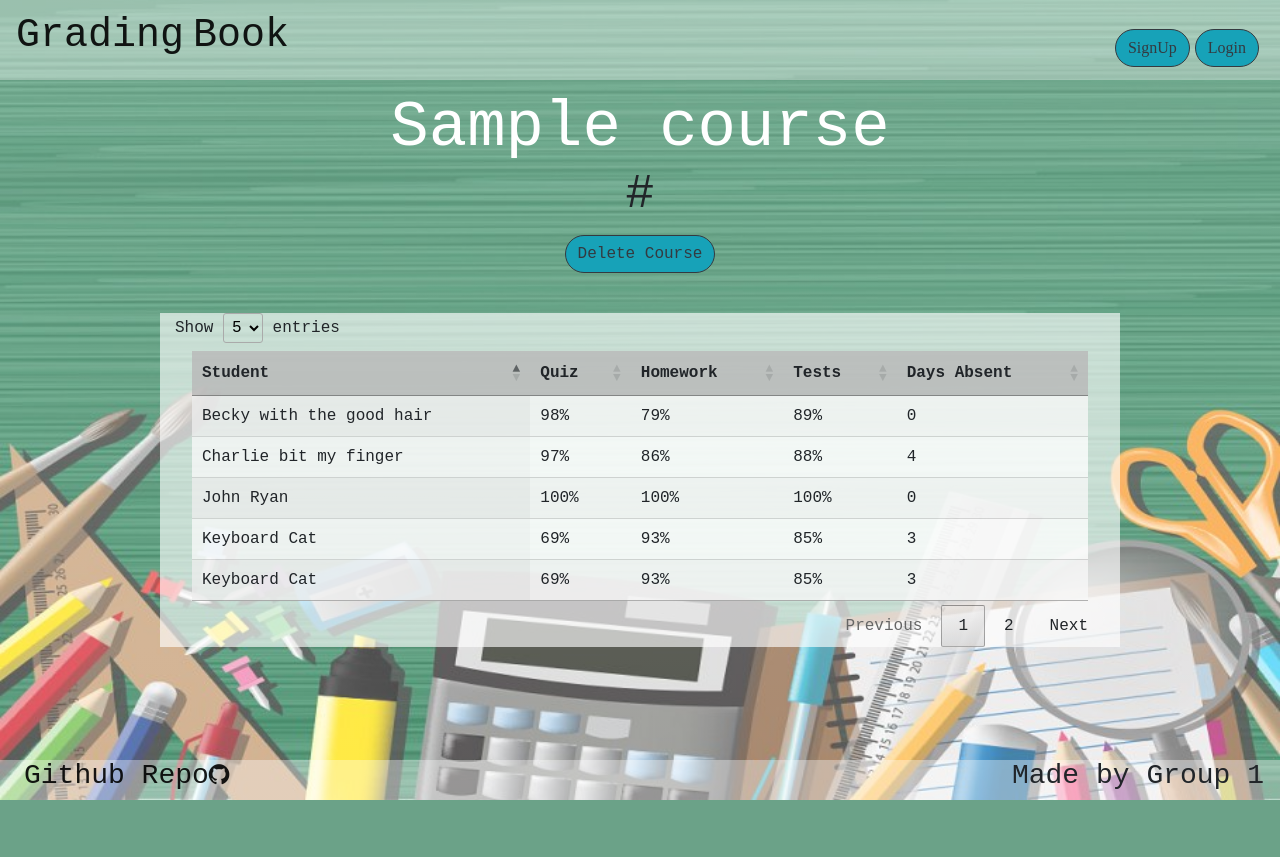
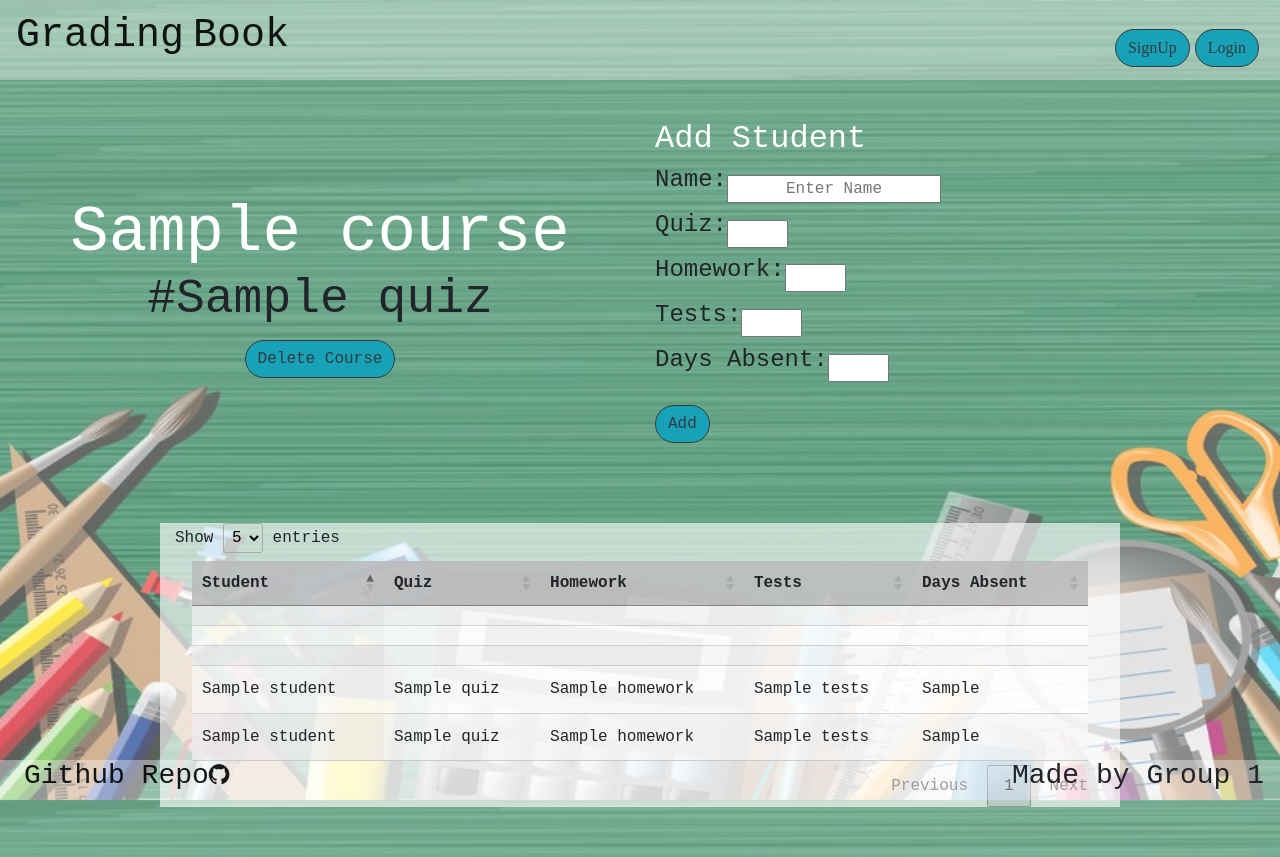
Before and after one commit to torreseam/Teachers-Grading-Book, a Node project: template views/singleclass.handlebars in a window 1280 px wide. Before the commit the page ends 800 px from the top, so only its background shows below. Run offline with Node 20 templates, Linux system fonts and the light colour scheme; the template is opened without the code that fills it: most values are stand-ins (such as "Sample title", 1, 10 or a date in 2020); some libraries are stand-ins or nearby versions.

Commit message:
students added to insomnia but not page

```diff
--- a/controllers/api/index.js
+++ b/controllers/api/index.js
@@ -2,8 +2,10 @@
 
 const userRoutes = require('./user-routes');
 const courseRoutes = require('./course-routes');
+const studentRoutes = require('./student-routers');
 
 router.use('/users', userRoutes);
 router.use('/courses', courseRoutes);
+router.use('/students', studentRoutes);
 
 module.exports = router;
--- a/controllers/index.js
+++ b/controllers/index.js
@@ -1,12 +1,11 @@
 const router = require('express').Router();
-const apiRoutes = require('./api');
 const homeRoutes = require('./home-routes.js');
 const createcourseRoutes = require('./create-routes');
 
+const apiRoutes = require('./api');
+
 router.use('/', homeRoutes);
-
 router.use('/api', apiRoutes);
-
 router.use('/createcourse', createcourseRoutes);
 
 
--- a/public/stylesheets/style.css
+++ b/public/stylesheets/style.css
@@ -144,3 +144,12 @@
     height: 2.5rem;            /* Footer height */
     background-color: rgba(255, 255, 255, 0.363);
   }
+
+  .input_add {
+    font-size: 1rem;
+    text-align-last: center;
+}
+
+  .input_number {
+      width: 10%;
+  }
--- a/views/partials/navbar.handlebars
+++ b/views/partials/navbar.handlebars
@@ -5,9 +5,6 @@
         <ul class="navbar-nav mr-auto">
             <li class="nav-item active">
                 <a class="nav-link" href="/createcourse"><h4>Create Course</h4></a>
-            </li>
-            <li class="nav-item active">
-                <a class="nav-link" href="#"><h4>Add Student</h4></a>
             </li>
         </ul>
         <span class="navbar-text">
--- a/views/singleclass.handlebars
+++ b/views/singleclass.handlebars
@@ -2,15 +2,43 @@
 
 {{> navbar }}
 
-<main role="main" class="d-flex flex-column justify-content-center align-items-center">
-  <p class="course-title">{{course.title}}</p>
-  <p class="course-url">{{course.course_url}}</p>
-  <button type="button" class="btn btn-outline-dark rounded-pill bg-info delete-course-btn">Delete Course</button>
+<main role="main" class="d-flex justify-content-center">
+  <div class="container signup-form d-flex flex-column justify-content-center align-items-center">
+    <p class="course-title">{{course.title}}</p>
+    <p class="course-url">{{course.course_url}}{{student.quiz}}</p>
+    <button type="button" class="btn btn-outline-dark rounded-pill bg-info delete-course-btn">Delete Course</button>
+  </div>
+  <form class="container signup-form d-flex flex-column justify-content-center">
+    <h2 style="color: white">Add Student</h2>
+    <div class="d-flex  flex-row align-items-center">
+        <label for="student-name"><h4>Name:</h4></label>
+        <input class="input_add" type="text" id="student-name" placeholder="Enter Name"/>
+    </div>
+    <div class="d-flex flex-row  align-items-center">
+        <label for="quiz"><h4>Quiz:</h4></label>
+        <input class="input_number" type="quiz" id="quiz"/>
+    </div>
+    <div class="d-flex flex-row  align-items-center">
+        <label for="homework"><h4>Homework:</h4></label>
+        <input class="input_number" type="homework" id="homework"/>
+    </div>
+    <div class="d-flex flex-row  align-items-center">
+        <label for="tests"><h4>Tests:</h4></label>
+        <input class="input_number" type="tests" id="tests"/>
+    </div>
+    <div class="d-flex flex-row align-items-center">
+        <label for="days-absent"><h4>Days Absent:</h4></label>
+        <input class="input_number" type="days-absent" id="days-absent"/>
+    </div>
+    <div>
+        <button class="btn btn-outline-dark rounded-pill bg-info" type="submit">Add</button>
+    </div>
+</form>
+  </div>
 </main>
 
 
-
-<div class="container" style="width:75vw; background-color: rgba(255, 255, 255, 0.637);">
+<div class="container" style="width:75vw; background-color: rgba(255, 255, 255, 0.637); margin-bottom: 50px">
   <table class="display" style="height: 25vh; width:70vw; background-color: rgba(255, 255, 255, 0.774);" >
     <thead style="background-color: rgba(0, 0, 0, 0.226);">
       <tr>
@@ -22,73 +50,18 @@
       </tr>
     </thead>
     <tbody>
+      {{#each this}}
       <tr>
-        <td>Becky with the good hair</td>
-        <td>98%</td>
-        <td>79%</td>
-        <td>89%</td>
-        <td>0</td>
+        <td>{{student.name}}</td>
+        <td>{{student.quiz}}</td>
+        <td>{{student.homework}}</td>
+        <td>{{student.tests}}</td>
+        <td>{{student.days_absent}}</td>
       </tr>
-      <tr>
-        <td>Linda, Linda Listen</td>
-        <td>57%</td>
-        <td>65%</td>
-        <td>75%</td>
-        <td>5</td>
-      </tr>
-      <tr>
-        <td>Charlie bit my finger</td>
-        <td>97%</td>
-        <td>86%</td>
-        <td>88%</td>
-        <td>4</td>
-      </tr>
-      <tr>
-        <td>John Ryan</td>
-        <td>100%</td>
-        <td>100%</td>
-        <td>100%</td>
-        <td>0</td>
-      </tr>
-      <tr>
-        <td>Keyboard Cat</td>
-        <td>69%</td>
-        <td>93%</td>
-        <td>85%</td>
-        <td>3</td>
-      </tr>
-      <tr>
-        <td>Keyboard Cat</td>
-        <td>69%</td>
-        <td>93%</td>
-        <td>85%</td>
-        <td>3</td>
-      </tr>
-      <tr>
-        <td>Keyboard Cat</td>
-        <td>69%</td>
-        <td>93%</td>
-        <td>85%</td>
-        <td>3</td>
-      </tr>
-      <tr>
-        <td>Keyboard Cat</td>
-        <td>69%</td>
-        <td>93%</td>
-        <td>85%</td>
-        <td>3</td>
-      </tr>
-      <tr>
-        <td>Keyboard Cat</td>
-        <td>69%</td>
-        <td>93%</td>
-        <td>85%</td>
-        <td>3</td>
-      </tr>
+      {{/each}}
     </tbody>
   </table>
 </div>
-
 
 
 
```
Also changed, not shown: controllers/api/student-routers.js (added, +48 -0 lines), controllers/home-routes.js (+7 -1 lines), models/Grade.js (deleted, +0 -41 lines), models/Student.js (+43 -27 lines), models/index.js (+29 -5 lines), public/javascript/add-student.js (added, +32 -0 lines), public/javascript/student.js (added, +13 -0 lines), views/add-student.handlebars (deleted, +0 -12 lines).
